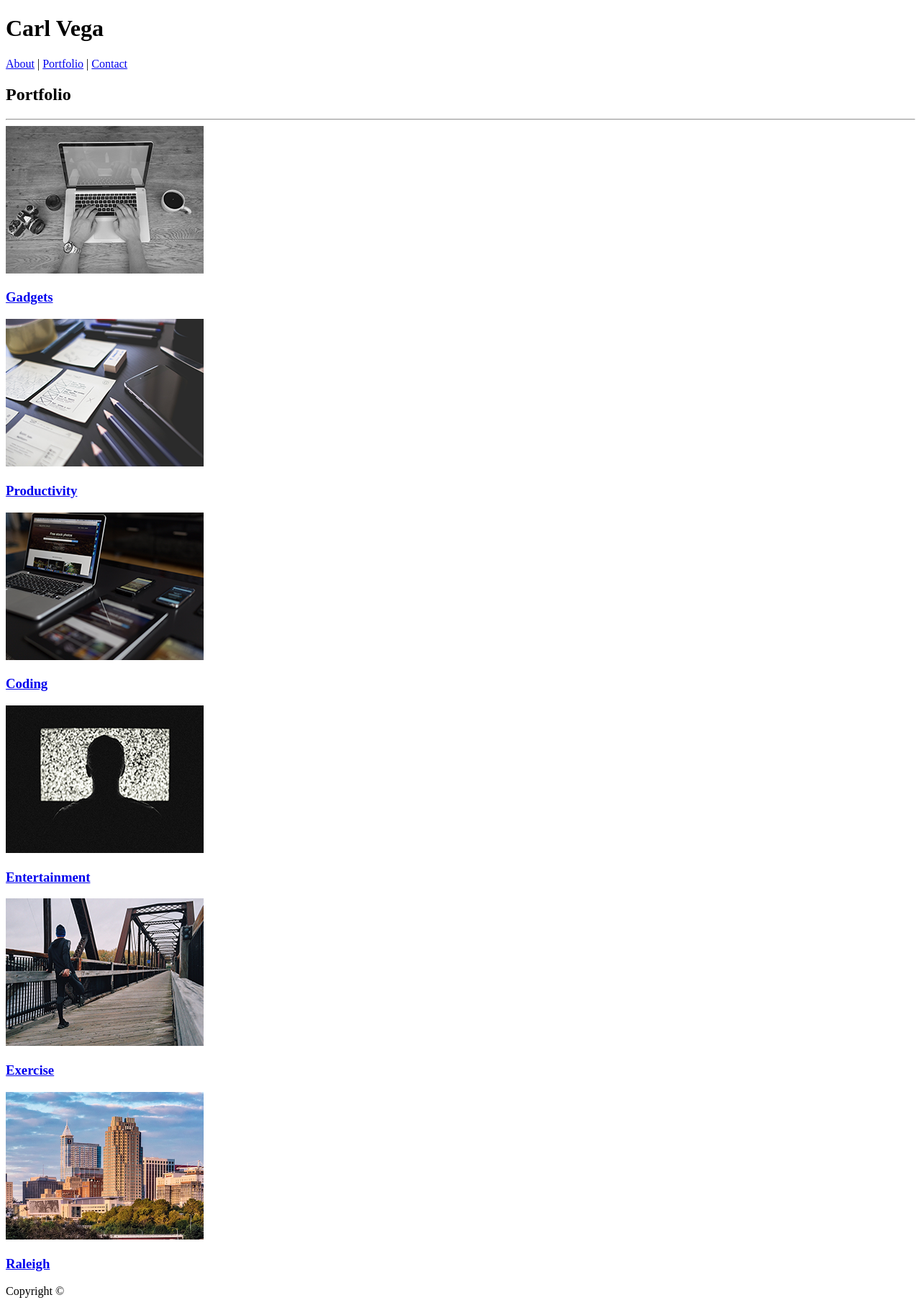
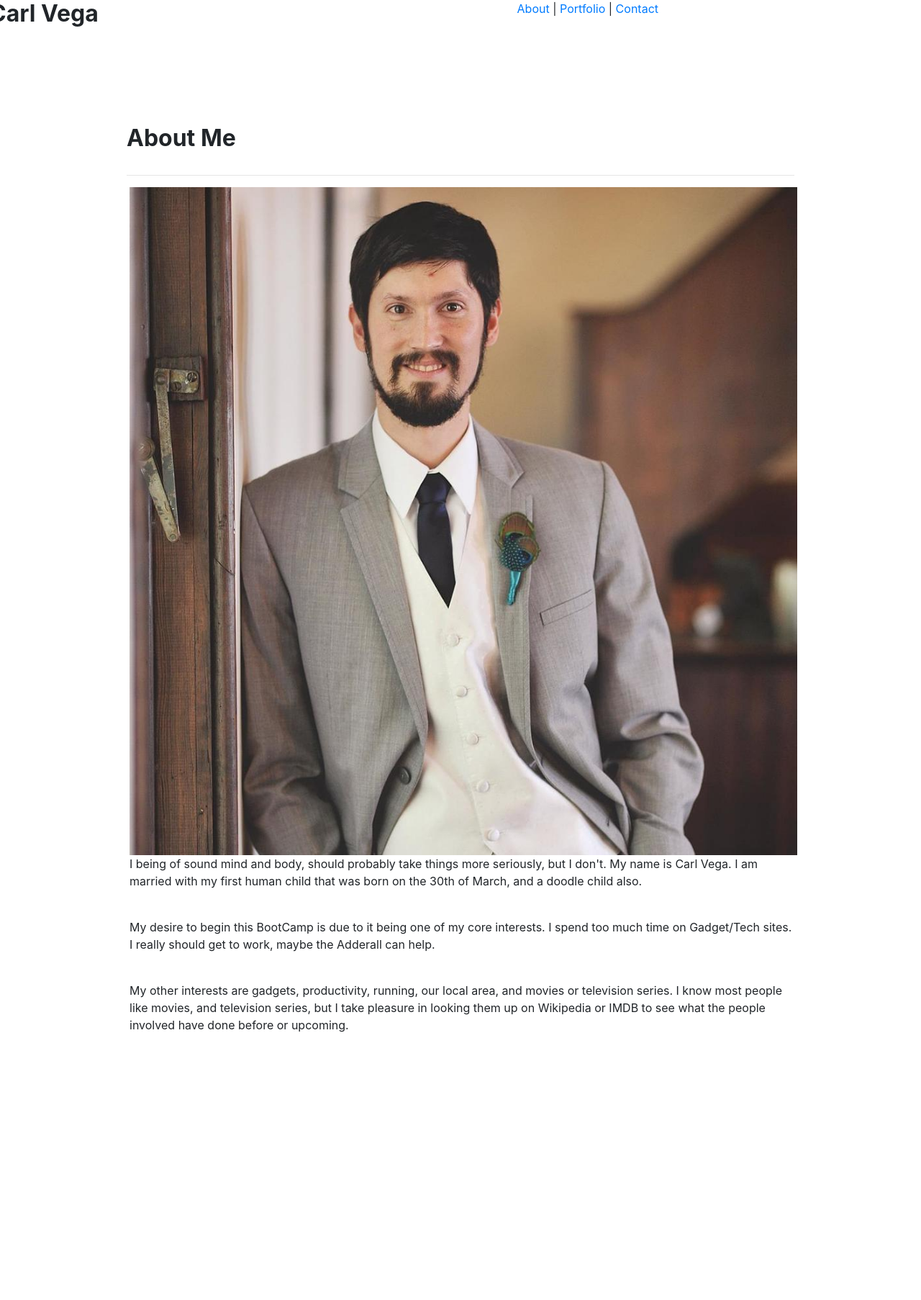
Before and after one commit to carl-vega/Bootstrap-Portfolio, a plain HTML site: page index.html in a window 1280 px wide. Shown: the whole page at 72% size. After the commit the page ends 1516 px from the top, so only its background shows below. Drawn offline with nearby package versions, Linux system fonts and the light colour scheme.

Commit message:
Flex draft

```diff
--- /dev/null
+++ b/assets/css/style.css
@@ -0,0 +1,34 @@
+html,
+body {
+  min-height: 100vh;
+}
+
+/* nav {
+  background-color: #ffffff;
+  color: #bbbbbb;
+}
+.navbar {
+  color: #bbbbbb;
+}
+.navbar-text {
+  background-color: #4aaaa5;
+  line-height: 93px;
+}
+h1,
+h2,
+h3,
+h4,
+h5,
+h6 {
+  font-family: "Georgia", Times, Times New Roman, serif !important;
+}
+.navbar-links {
+  line-height: 93px;
+}
+
+.img-fluid {
+  max-width: 202px !important;
+}
+.main-section {
+  background-color: bisque;
+} */
--- a/index.html
+++ b/index.html
@@ -4,15 +4,17 @@
 <head>
     <meta charset="UTF-8">
     <title>Student Bio</title>
-    <link rel="stylesheet" href="assets/css/reset.css">
-
+    <link rel="stylesheet" href="assets/css/style.css">
+    <link rel="stylesheet" href="https://stackpath.bootstrapcdn.com/bootstrap/4.1.3/css/bootstrap.min.css" integrity="sha384-MCw98/SFnGE8fJT3GXwEOngsV7Zt27NXFoaoApmYm81iuXoPkFOJwJ8ERdknLPMO"
+        crossorigin="anonymous">
 </head>
 
-<body>
-    <header>
-        <div class="banner">
-            <h1 class="logo">Carl Vega</h1>
-            <nav>
+<body class="row">
+    <nav class="row" class="navbar mx-auto p-0">
+        <div class="row mx-auto" style="width: 960px; height: 93px;">
+            <h2 class="col" class="navbar-text mb-0 px-4 py-0"><strong>Carl Vega</strong></h2>
+            <div class="row"></div>
+            <nav class="col-auto" class="navbar-links">
                 <a href="index.html" class="navigation-item">About</a>
                 <span class="divider">|</span>
                 <a href="portfolio.html" class="navigation-item">Portfolio</a>
@@ -20,54 +22,42 @@
                 <a href="contact.html" class="navigation-item">Contact</a>
             </nav>
         </div>
-    </header>
-    <section class="main-section">
-        <div class="content">
-            <h1 class="section-header">Portfolio</h1>
+    </nav>
+    <section class="main-section mx-auto" style="max-width: 960px;">
+        <div class=" container-fluid p-3 my-5 ">
+            <h2 class="section-header py-3 "><strong>About Me</strong></h2>
             <hr>
-            <div class="thumbnails">
-                <div class="thumbnail">
-                    <img src="assets/images/thumb/apple-black-and-white-camera-6482.png" alt="Time to Tinker">
-                    <h3>
-                        <a href="assets/images/apple-black-and-white-camera-6482.jpg" target="_blank" class="new-window">Gadgets</a>
-                    </h3>
+            <div class="container mx-1 ">
+                <div class="row ">
+                    <div>
+                        <div class="float-left ">
+                            <img class="img-fluid " src="assets/images/profile-pic.jpeg ">
+                        </div>
+                        <div>
+                            <p>
+                                I being of sound mind and body, should probably take things more seriously, but I don't. My name is Carl Vega. I am married
+                                with my first human child that was born on the 30th of March, and a doodle child also.
+                            </p>
+                            <br>
+                            <p>
+                                My desire to begin this BootCamp is due to it being one of my core interests. I spend too much time on Gadget/Tech sites.
+                                I really should get to work, maybe the Adderall can help.
+                            </p>
+                            <br>
+                            <p>
+                                My other interests are gadgets, productivity, running, our local area, and movies or television series. I know most people
+                                like movies, and television series, but I take pleasure in looking them up on Wikipedia or
+                                IMDB to see what the people involved have done before or upcoming.
+                            </p>
+                        </div>
+                    </div>
                 </div>
-                <div class="thumbnail">
-                    <img src="assets/images/thumb/arts-build-close-up-273230.png" alt="Time to Do">
-                    <h3>
-                        <a href="assets/images/arts-build-close-up-273230.jpg" target="_blank" class="new-window">Productivity</a>
-                    </h3>
-                </div>
-                <div class="thumbnail">
-                    <img src="assets/images/thumb/blogging-business-coding-34140.png" alt="Time to Code">
-                    <h3>
-                        <a href="assets/images/blogging-business-coding-34140.jpg" target="_blank" class="new-window">Coding</a>
-                    </h3>
-                </div>
-                <div class="thumbnail">
-                    <img src="assets/images/thumb/cinema-dark-display-8158.jpg" alt="Time to Chill">
-                    <h3>
-                        <a href="assets/images/cinema-dark-display-8158.jpg" target="_blank" class="new-window">Entertainment</a>
-                    </h3>
-                </div>
-                <div class="thumbnail">
-                    <img src="assets/images/thumb/adult-architecture-athlete-221210.png" alt="Time to Sweat">
-                    <h3>
-                        <a href="assets/images/adult-architecture-athlete-221210.jpg" target="_blank" class="new-window">Exercise</a>
-                    </h3>
-                </div>
-                <div class="thumbnail">
-                    <img src="assets/images/thumb/raleigh-cityscape.png" alt="Time to Be Home">
-                    <h3>
-                        <a href="assets/images/raleigh-cityscape.png" target="_blank" class="new-window">Raleigh</a>
-                    </h3>
-                </div>
+            </div>
+        </div>
     </section>
-    </div>
-    </section>
-    <footer>
+    <!-- <footer>
         Copyright &#169;
-    </footer>
+    </footer> -->
 </body>
 
 </html>
```
Also changed, not shown: bootstrap.html (added, +54 -0 lines), contact.html (+2 -1 lines), portfolio.html (+2 -1 lines), 1 other file.
